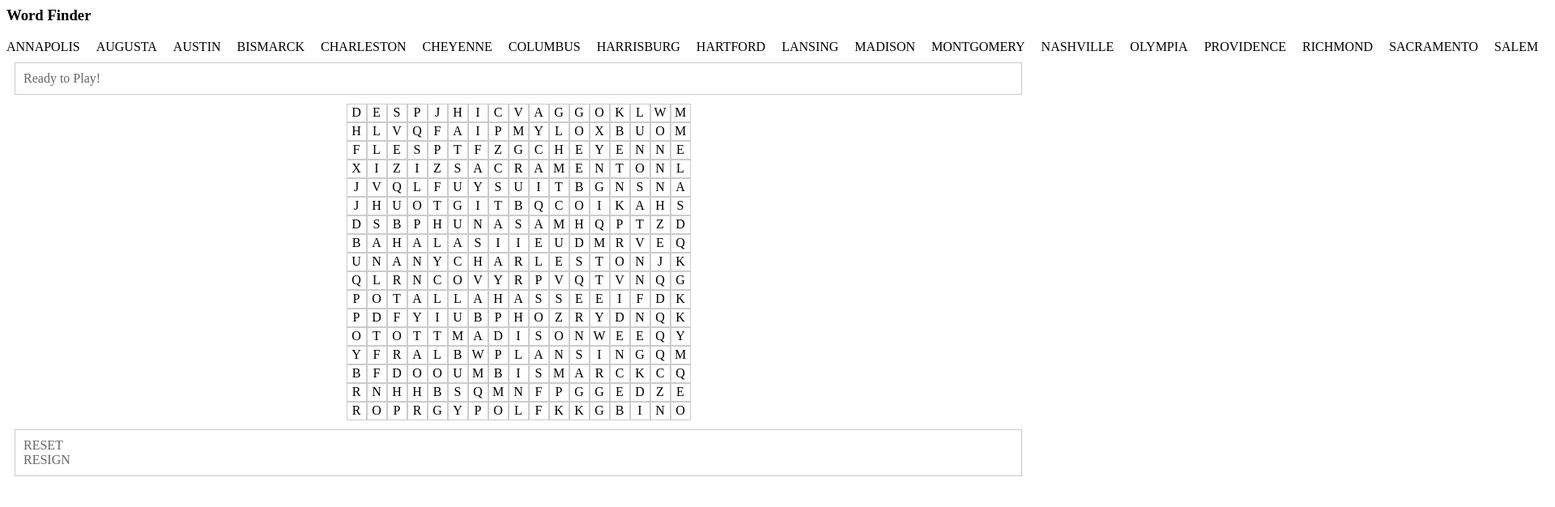
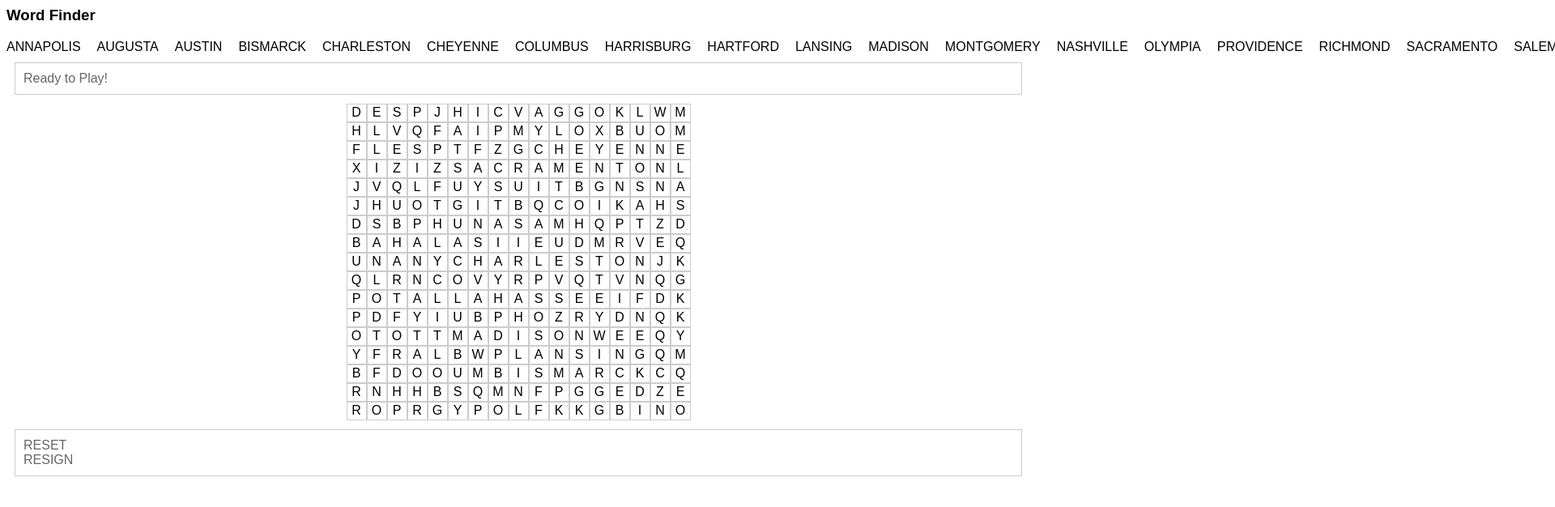
Before and after one commit to dmgig/find-a-word, a plain HTML site: page index.html in a window 1280 px wide. Shown: the top 626 px of the page at 81% size, 1920 px wide, since content can reach past the window. Drawn offline with nearby package versions, Linux system fonts and the light colour scheme.

Commit message:
Add font styling, others

```diff
--- a/style.css
+++ b/style.css
@@ -1,3 +1,11 @@
+body{
+  font-family:Arial;
+}
+
+#wordlist{
+  width:800px;
+}
+
 #results{
   margin:10px;
   padding:10px;
```
